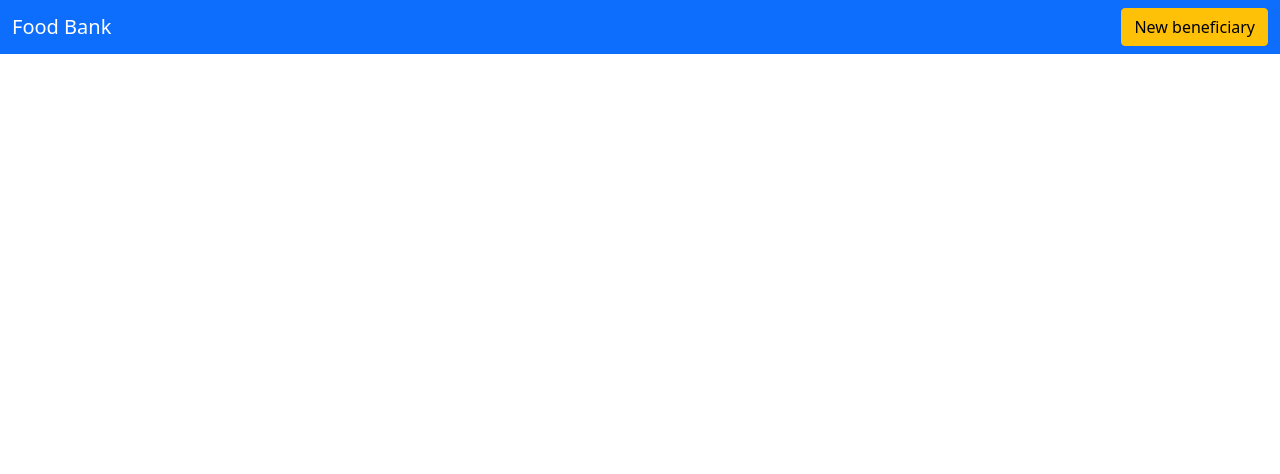
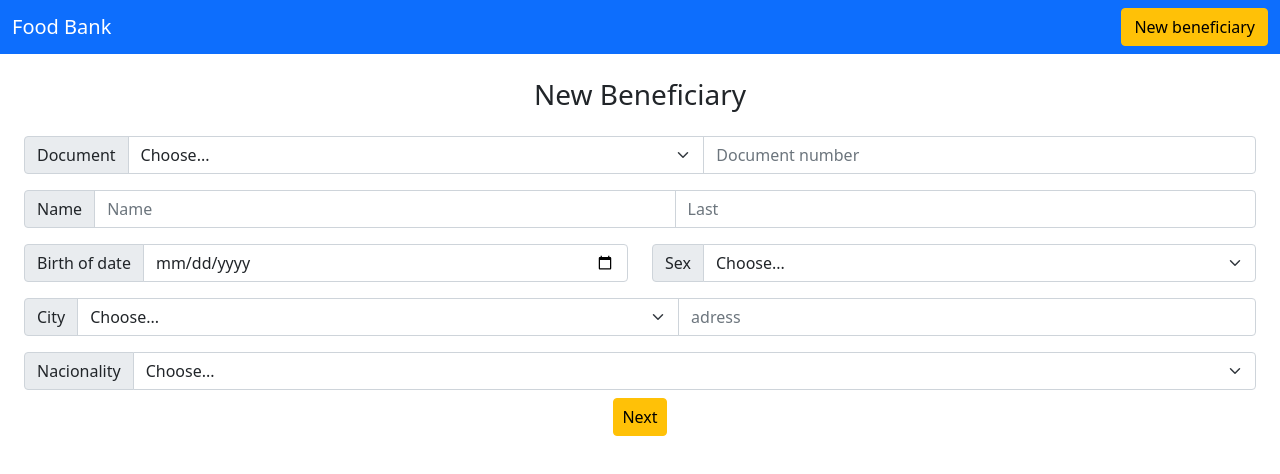
Before and after one commit to faorozco/FoodBankV13, an Angular app: page /new-beneficiary in a window 1280 px wide. Before the commit this address led to /. Shown: the top 474 px of the page. Built offline with nearby package versions, Linux system fonts and the light colour scheme.

Commit message:
Se hace la primera parte del formulario

```diff
--- a/src/app/app-routing.module.ts
+++ b/src/app/app-routing.module.ts
@@ -1,9 +1,11 @@
 import { NgModule } from '@angular/core';
 import { RouterModule, Routes } from '@angular/router';
 import { HomeComponent } from './pages/home/home.component';
+import { RegisterNewBeneficiaryComponent } from './pages/register-new-beneficiary/register-new-beneficiary.component';
 
 const routes: Routes = [
-  {path: '', component: HomeComponent}
+  {path: '', component: HomeComponent},
+  {path: 'new-beneficiary', component: RegisterNewBeneficiaryComponent}
 ];
 
 @NgModule({
--- a/src/app/app.module.ts
+++ b/src/app/app.module.ts
@@ -7,12 +7,14 @@ import { HeaderComponent } from './components/header/header.component';
 import { RouterModule } from '@angular/router';
 import { AppRoutingModule } from './app-routing.module';
 import { HttpClientModule } from '@angular/common/http';
+import { RegisterNewBeneficiaryComponent } from './pages/register-new-beneficiary/register-new-beneficiary.component';
 
 @NgModule({
   declarations: [
     AppComponent,
     HomeComponent,
-    HeaderComponent
+    HeaderComponent,
+    RegisterNewBeneficiaryComponent
   ],
   imports: [
     BrowserModule,
--- a/src/app/components/header/header.component.html
+++ b/src/app/components/header/header.component.html
@@ -1,7 +1,6 @@
 <nav class="navbar navbar-dark bg-primary">
-    <div class="container-fluid">
-
-      <span class="navbar-brand mb-0 h1">{{title}}</span>
-      <button type="button" class="btn btn-warning">{{new}}</button>
-    </div>
-  </nav>
+  <div class="container-fluid">
+    <span routerLink="./" class="navbar-brand mb-0 h1">{{ title }}</span>
+    <button routerLink="./new-beneficiary" type="button" class="btn btn-warning">{{ new }}</button>
+  </div>
+</nav>
--- a/src/app/pages/home/home.component.ts
+++ b/src/app/pages/home/home.component.ts
@@ -16,7 +16,7 @@ export class HomeComponent implements OnInit {
   constructor(private sheetConection: SheetConectionService) {}
 
   ngOnInit(): void {
-    this.getAllBeneficiaries();
+    // this.getAllBeneficiaries();
   }
 
   getAllBeneficiaries() {
--- /dev/null
+++ b/src/app/pages/register-new-beneficiary/register-new-beneficiary.component.html
@@ -0,0 +1,161 @@
+<div class="container-fluid p-4">
+  <h3 class="text-center pb-2">New Beneficiary</h3>
+  <form action="">
+
+    <div *ngIf="partForm == 1">
+
+        <!-- Tipo de documento y numero -->
+
+    <div class="row">
+        <div class="input-group py-2">
+          <label class="input-group-text" for="inputGroupSelect01"
+            >Document</label
+          >
+          <select class="form-select" id="inputGroupSelect01">
+            <option selected>Choose...</option>
+            <option value="Refugee Claimant">Refugee Claimant</option>
+            <option value="Foreign document">Foreign document</option>
+            <option value="Ontario Health Number Card">
+              Ontario Health Number Card
+            </option>
+            <option value="Passport">Passport</option>
+            <option value="Driving license">Driving license</option>
+            <option value="Other">Other</option>
+          </select>
+          <input
+            type="text"
+            aria-label="Last name"
+            class="form-control"
+            placeholder="Document number"
+          />
+        </div>
+      </div>
+
+      <!-- Nombre -->
+
+      <div class="row">
+        <div class="input-group py-2">
+          <span class="input-group-text">Name</span>
+          <input
+            type="text"
+            aria-label="First name"
+            placeholder="Name"
+            class="form-control"
+          />
+          <input
+            type="text"
+            aria-label="Last name"
+            placeholder="Last"
+            class="form-control"
+          />
+        </div>
+      </div>
+
+      <!-- Cumpleaños y sexo -->
+
+      <div class="row">
+        <div class="col-xs-12 col-sm-6 py-2">
+          <div class="input-group">
+            <span class="input-group-text">Birth of date</span>
+            <input type="date" aria-label="birthdate" class="form-control" />
+          </div>
+        </div>
+
+        <div class="col-xs-12 col-sm-6 py-2">
+          <div class="input-group">
+            <label class="input-group-text" for="inputGroupSelect01">Sex</label>
+            <select class="form-select" id="inputGroupSelect01">
+              <option selected>Choose...</option>
+              <option value="Female">Female</option>
+              <option value="Male">Male</option>
+            </select>
+          </div>
+        </div>
+      </div>
+
+      <!-- Ciudad y dirección -->
+
+      <div class="row">
+        <div class="input-group py-2">
+          <label class="input-group-text" for="inputGroupSelect01">City</label>
+          <select class="form-select" id="inputGroupSelect01">
+            <option selected>Choose...</option>
+            <option value="Brampton">Brampton</option>
+            <option value="Markham">Markham</option>
+            <option value="Mississauga">Mississauga</option>
+            <option value="Toronto">Toronto</option>
+            <option value="Vaughan">Vaughan</option>
+            <option value="Other">Other</option>
+          </select>
+          <input
+            type="text"
+            aria-label="Last name"
+            class="form-control"
+            placeholder="adress"
+          />
+        </div>
+      </div>
+
+      <!-- Pais de origen -->
+
+      <div class="row">
+        <div class="input-group py-2">
+          <label class="input-group-text" for="inputGroupSelect01"
+            >Nacionality</label
+          >
+          <select class="form-select" id="inputGroupSelect01">
+            <option selected>Choose...</option>
+            <option value="Ecuador">Ecuador</option>
+            <option value="Canadá">Canadá</option>
+            <option value="Colombia">Colombia</option>
+            <option value="Costa Rica">Costa Rica</option>
+            <option value="Guatemala">Guatemala</option>
+            <option value="México">México</option>
+            <option value="Panamá">Panamá</option>
+            <option value="Other">Other</option>
+          </select>
+        </div>
+      </div>
+
+
+
+
+
+    </div>
+
+    <div *ngIf="partForm == 2" >
+
+
+
+    </div>
+
+
+    <!-- ********* next ************ -->
+
+    <div *ngIf="partForm == 1" class="d-flex justify-content-center">
+      <button (click)="next()" type="button" class="btn btn-warning px-2">Next</button>
+    </div>
+    <!-- ********* next ************ -->
+
+    <div *ngIf="partForm == 2" class="d-flex justify-content-center">
+      <button (click)="back()" type="button" class="btn btn-light mx-2">Back</button>
+      <button (click)="submit()" type="submit" class="btn btn-success mx-2">Submit</button>
+    </div>
+
+
+
+    <!-- PERSONAS QUE VIVEN CON EL BENEFICIARIO -->
+
+
+
+
+
+
+
+
+
+
+
+
+  </form>
+</div>
--- /dev/null
+++ b/src/app/pages/register-new-beneficiary/register-new-beneficiary.component.ts
@@ -0,0 +1,30 @@
+import { Component, OnInit } from '@angular/core';
+
+@Component({
+  selector: 'app-register-new-beneficiary',
+  templateUrl: './register-new-beneficiary.component.html',
+  styleUrls: ['./register-new-beneficiary.component.css']
+})
+export class RegisterNewBeneficiaryComponent implements OnInit {
+  partForm: number = 1;
+
+  constructor() { }
+
+  ngOnInit(): void {
+    this.partForm = 1;
+  }
+
+  next(): void {
+    this.partForm = 2;
+  }
+
+  back(): void {
+    this.partForm = 1;
+
+  }
+
+  submit(): void {
+
+  }
+
+}
```
Also changed, not shown: src/app/pages/register-new-beneficiary/register-new-beneficiary.component.css (added), 1 other file (tests, documents, lock files or other folders).
